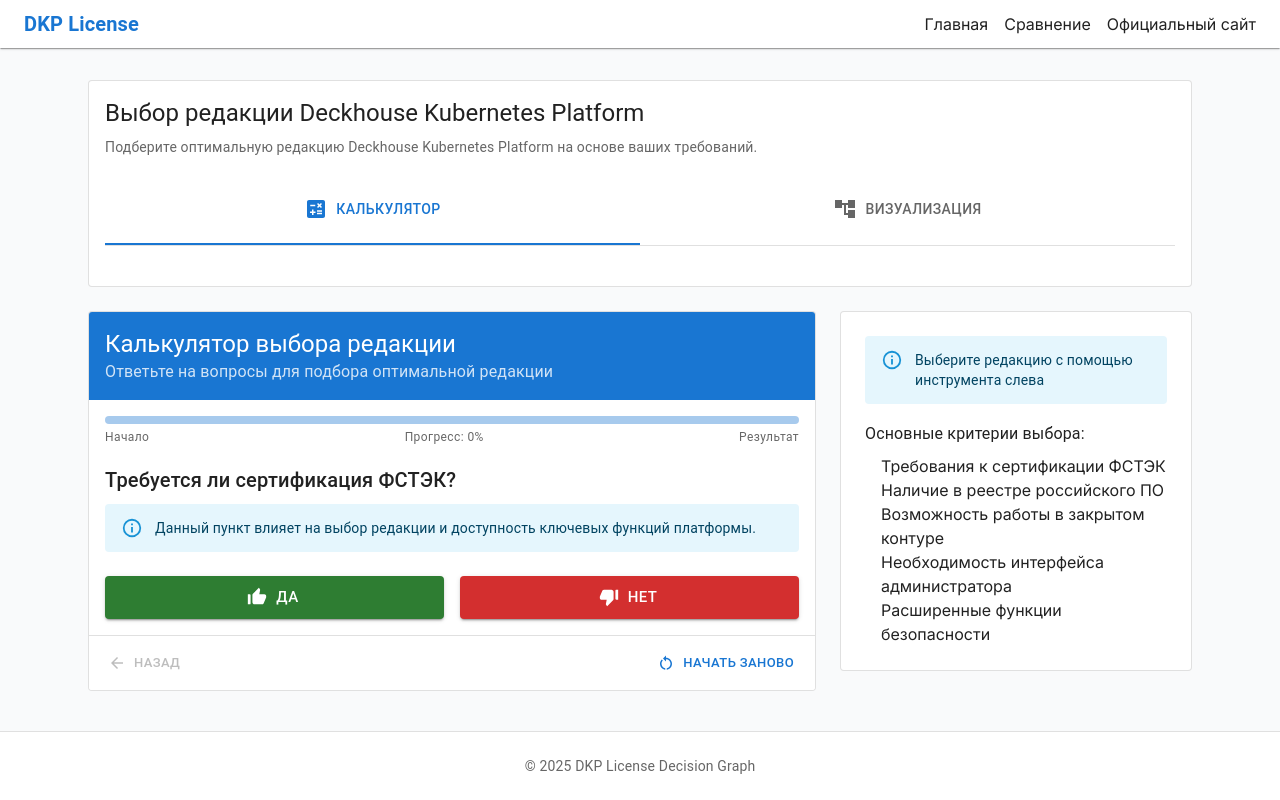
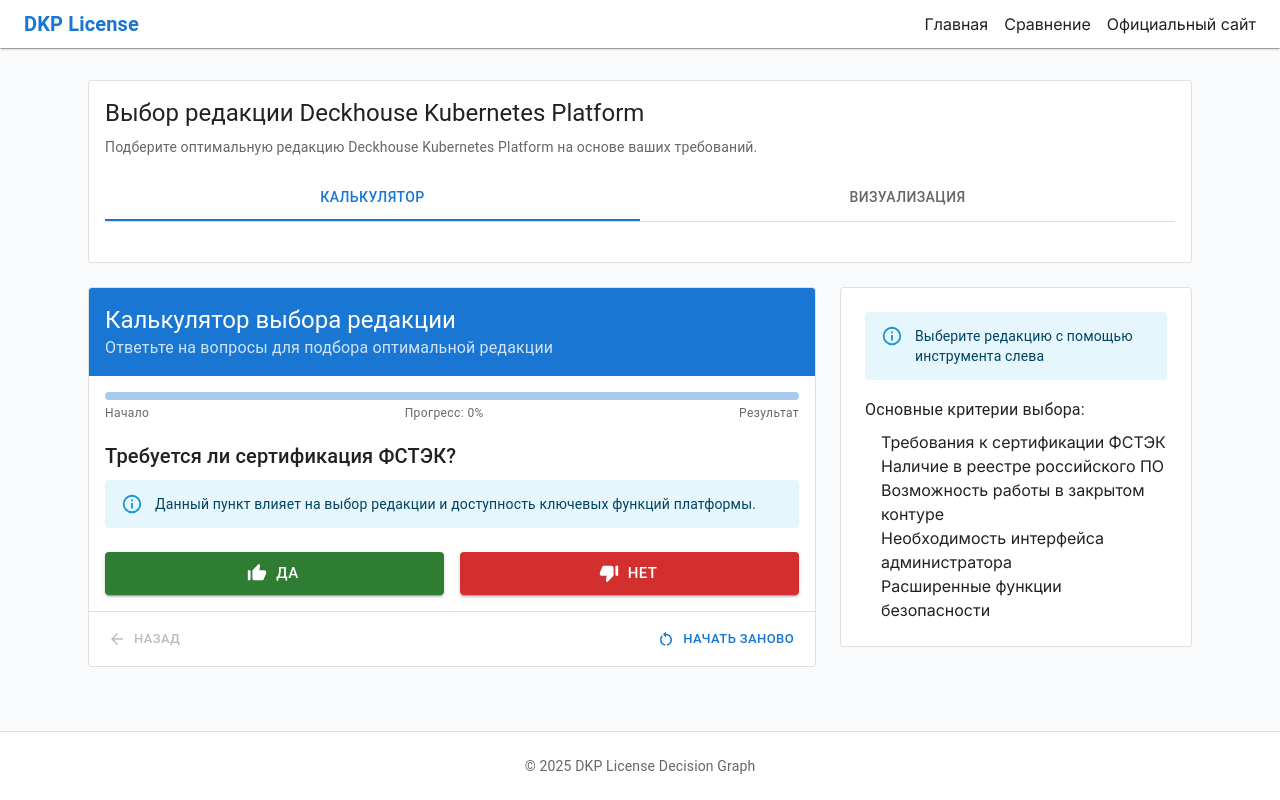
Before and after one commit to heAdz0r/dkp_license_graph, a Next.js app: page / in a window 1280 px wide. Built offline with nearby package versions, Linux system fonts and the light colour scheme.

Commit message:
Fix Material UI icons import

```diff
--- a/src/app/page.tsx
+++ b/src/app/page.tsx
@@ -19,9 +19,6 @@
   Paper,
   Alert
 } from '@mui/material';
-import CompareArrowsIcon from '@mui/icons-material/CompareArrows';
-import AccountTreeIcon from '@mui/icons-material/AccountTree';
-import CalculateIcon from '@mui/icons-material/Calculate';
 
 // Динамический импорт компонента визуализации графа для оптимизации производительности
 const DecisionTree = dynamic(() => import("@/components/DecisionTree"), {
@@ -71,14 +68,10 @@
                 <Tab
                   value="calculator"
                   label="Калькулятор"
-                  icon={<CalculateIcon />}
-                  iconPosition="start"
                 />
                 <Tab
                   value="visualization"
                   label="Визуализация"
-                  icon={<AccountTreeIcon />}
-                  iconPosition="start"
                 />
               </Tabs>
             </CardContent>
@@ -111,7 +104,6 @@
               <Button
                 variant="contained"
                 color="secondary"
-                startIcon={<CompareArrowsIcon />}
                 onClick={() => setShowFullComparison(!showFullComparison)}
                 fullWidth
               >
```
